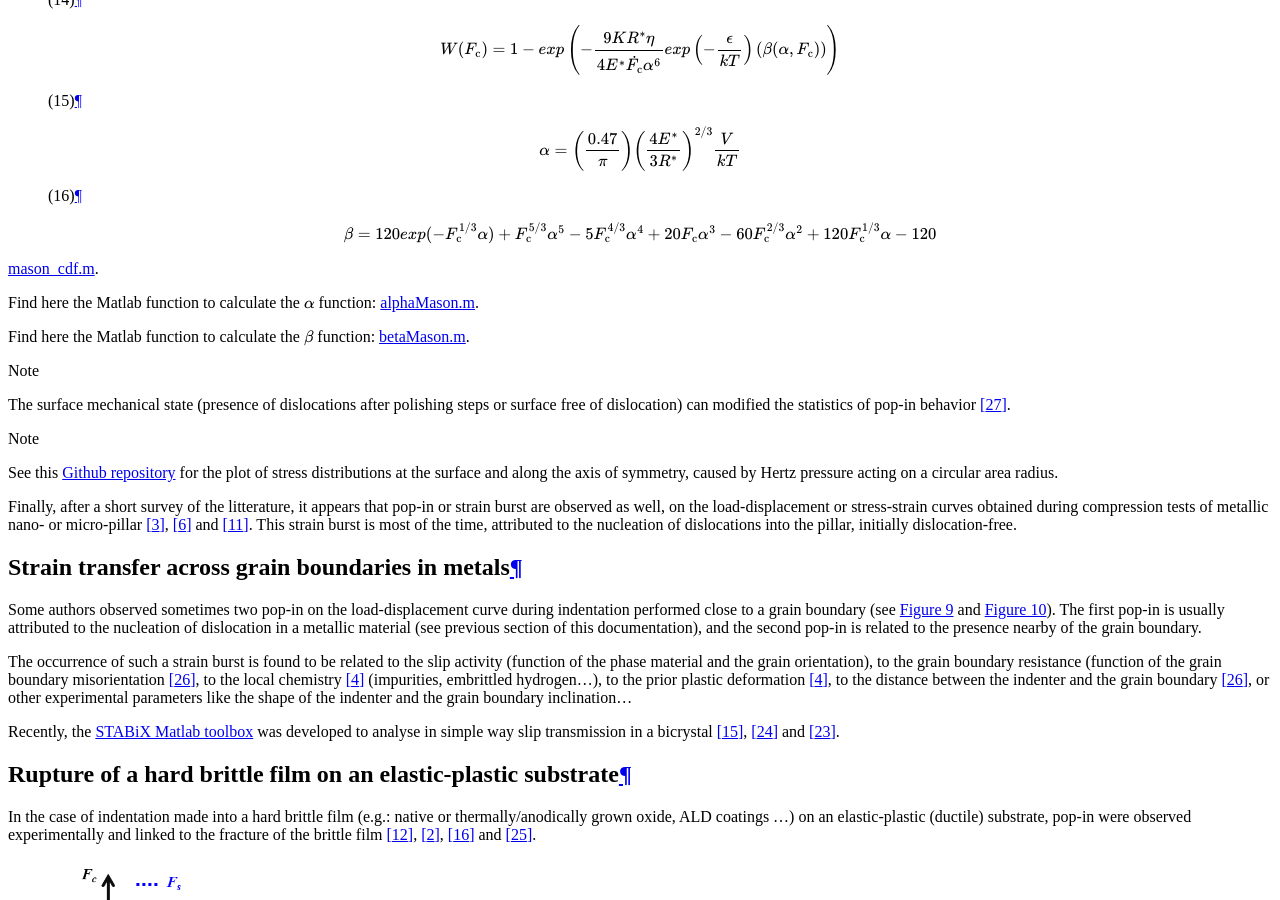
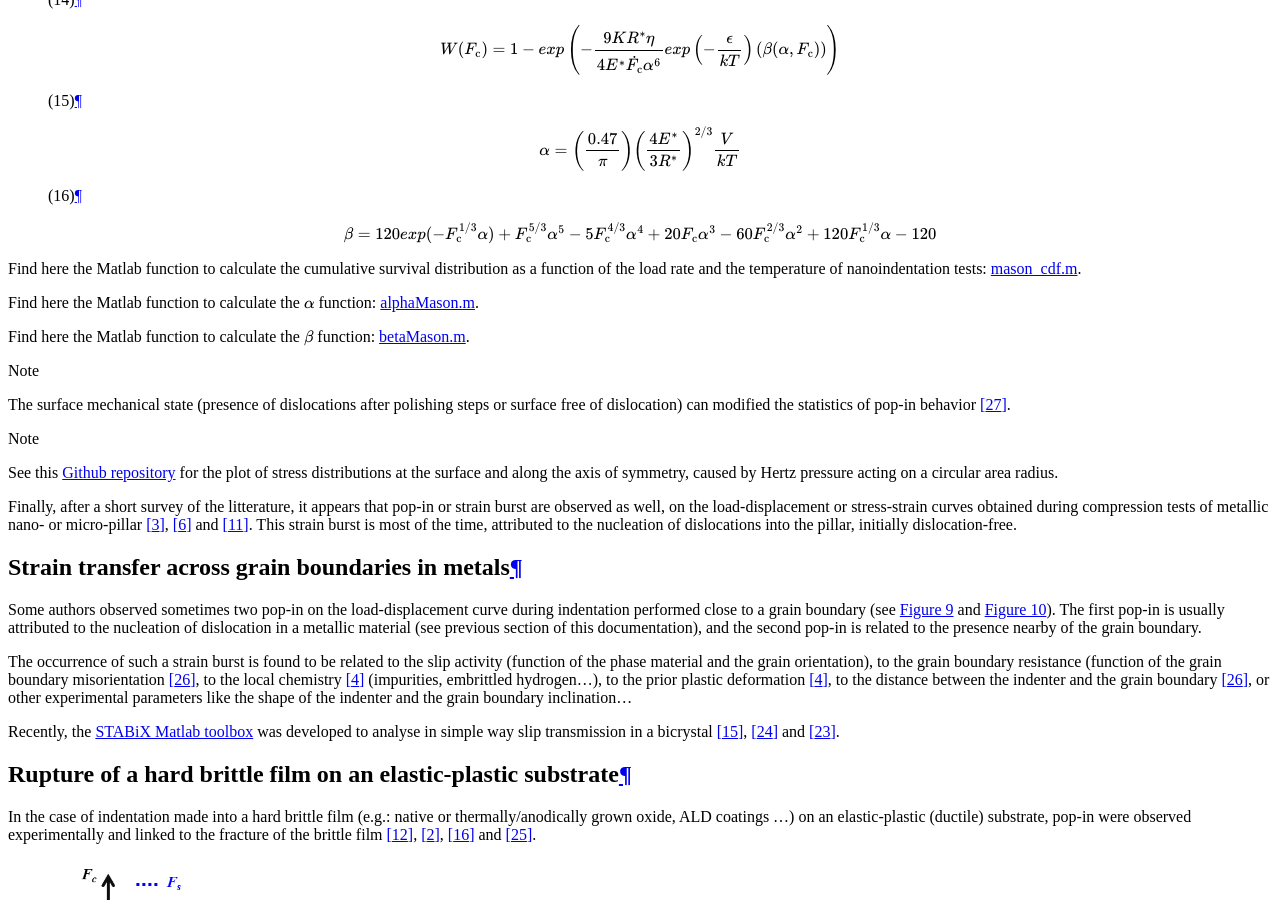
Before and after one commit to DavidMercier/PopIn, a Sphinx documentation site: the page built from doc/models.rst, in a window 1280 px wide and 900 px high, scrolled down 4805 px. Built offline with Sphinx 7.4.7, drawn with Linux system fonts in a browser that asks for light colours; comment, search, counter and statistics services are not loaded.

Commit message:
updated syntax

```diff
--- a/doc/models.rst
+++ b/doc/models.rst
@@ -223,6 +223,7 @@ Finally, a statistical expression of the onset of plasticity can be formulated b
     .. math:: \beta = 120exp(-F_\text{c}^{1/3}\alpha) + F_\text{c}^{5/3}\alpha^5 - 5F_\text{c}^{4/3}\alpha^4 + 20F_\text{c}\alpha^3-60F_\text{c}^{2/3}\alpha^2+120F_\text{c}^{1/3}\alpha-120
             :label: beta_function
 
+Find here the |matlab| function to calculate the cumulative survival distribution as a function of the load rate and the temperature of nanoindentation tests:
 `mason_cdf.m <https://github.com/DavidMercier/PopIn/blob/master/matlab_code/statistics/mason/mason_cdf.m>`_.
 
 Find here the |matlab| function to calculate the :math:`\alpha` function:
```
